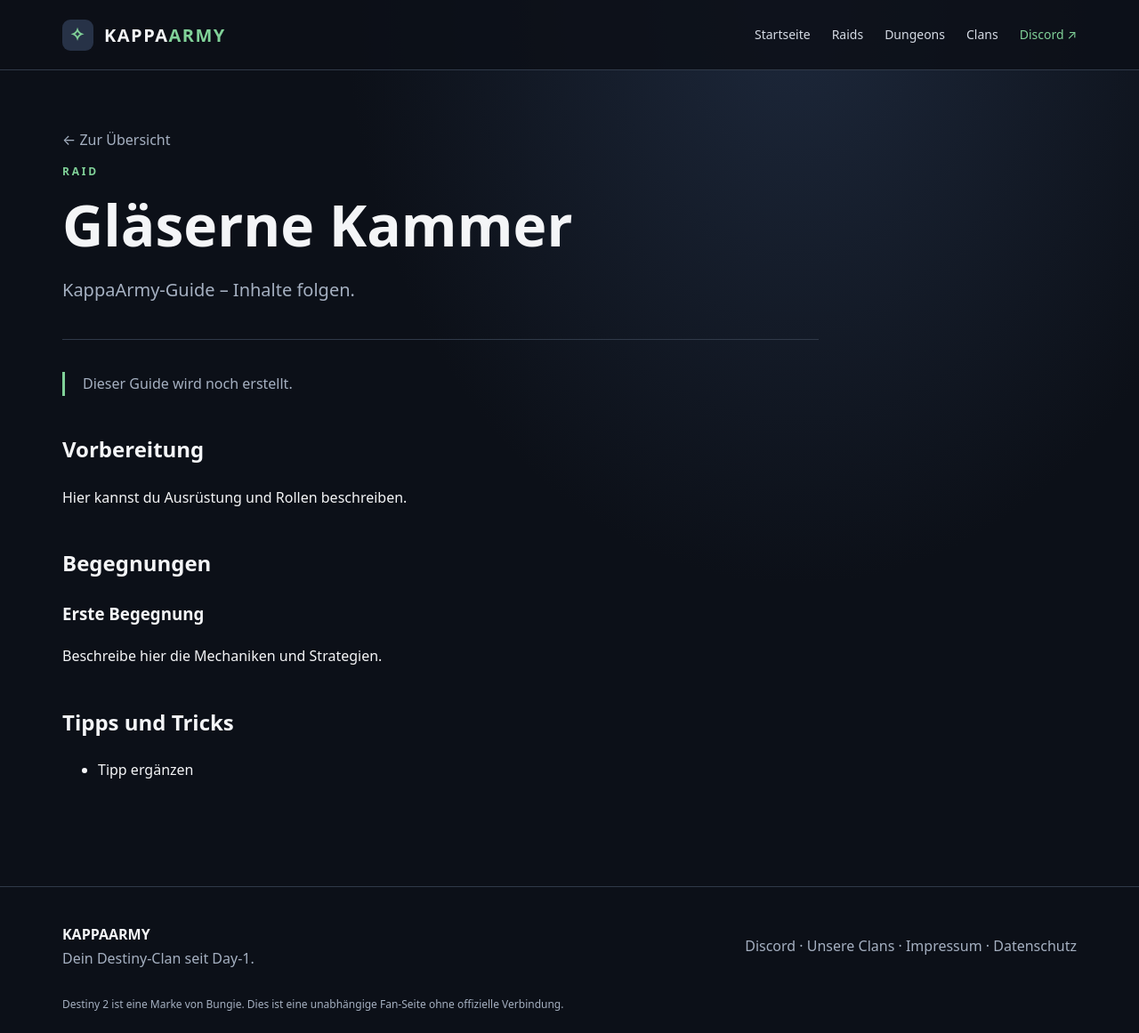
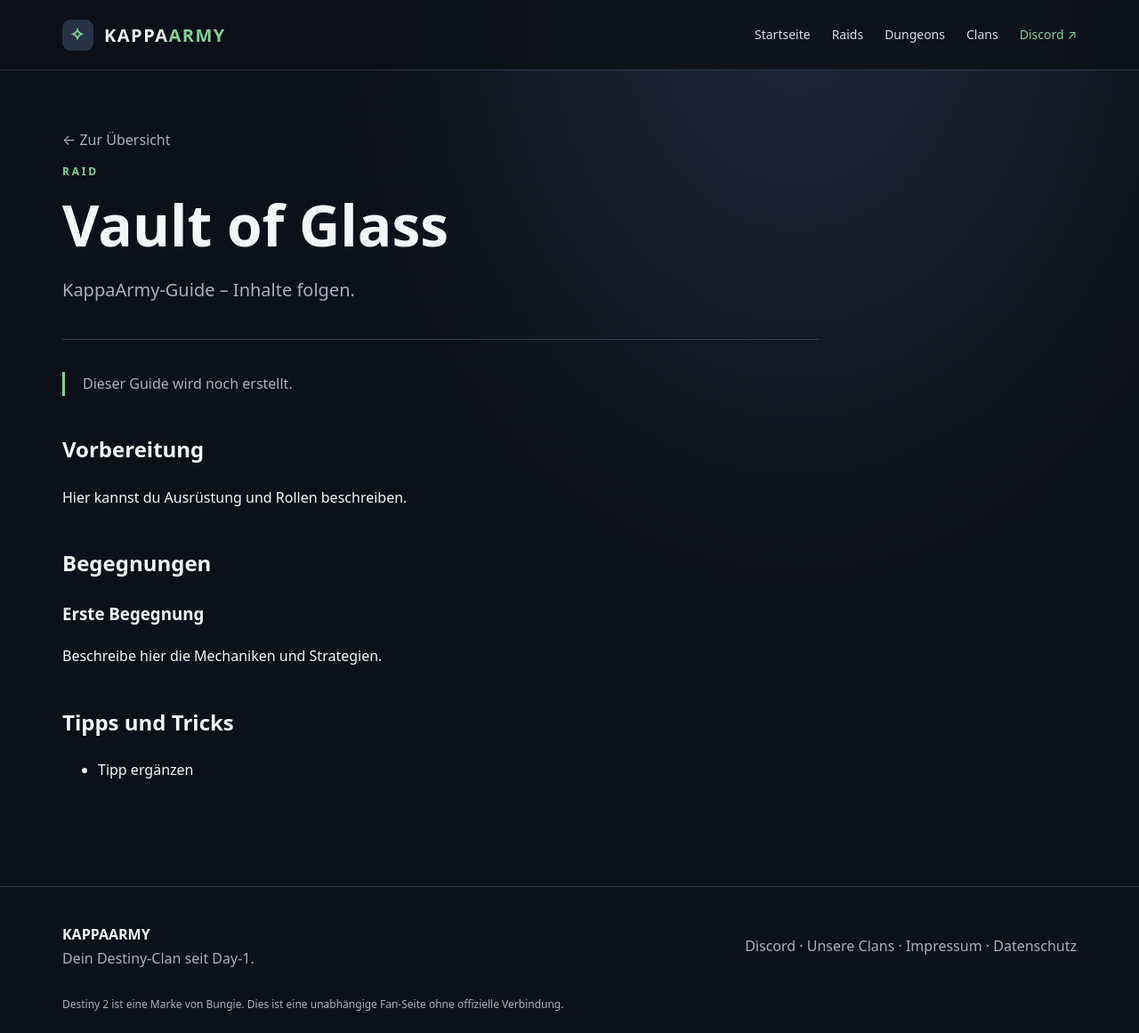
Before and after one commit to KappaArmy/KappaArmy, a Jekyll site: the page built from _raids/vault_of_glass.md, in a window 1280 px wide. Shown: the whole page at 89% size. Built offline with Jekyll 4.4.1, drawn with Linux system fonts in a browser that asks for light colours.

Commit message:
Use English raid title

```diff
--- a/_raids/vault_of_glass.md
+++ b/_raids/vault_of_glass.md
@@ -1,5 +1,5 @@
 ---
-title: "Gläserne Kammer"
+title: "Vault of Glass"
 description: "KappaArmy-Guide – Inhalte folgen."
 ---
 
```
